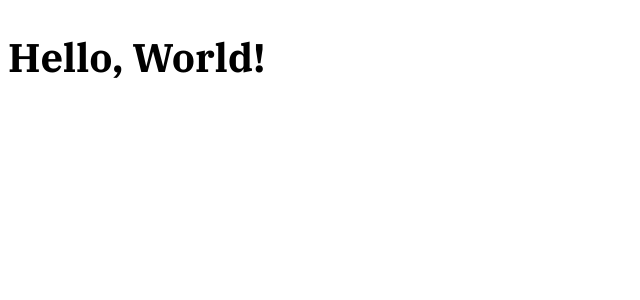
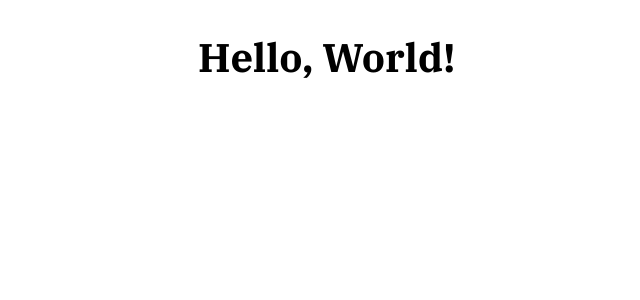
Before and after one commit to pabcrudel/pabcrudel.github.io, a Next.js app: page / in a window 1280 px wide. Shown: the top 300 px of the page, without its empty margins (0-640 px from the left). Built offline with nearby package versions, Linux system fonts and the light colour scheme.

Commit message:
feat: Center content to improve legibility

```diff
--- a/src/style/main.css
+++ b/src/style/main.css
@@ -5,6 +5,10 @@
   font-size: 20px;
   line-height: 1.5;
   text-rendering: optimizeLegibility;
+
+  /* Center content to improve legibility */
+  max-width: 75ch;
+  margin: auto;
 }
 
 /* Use Serif subfamily on headings */
```
